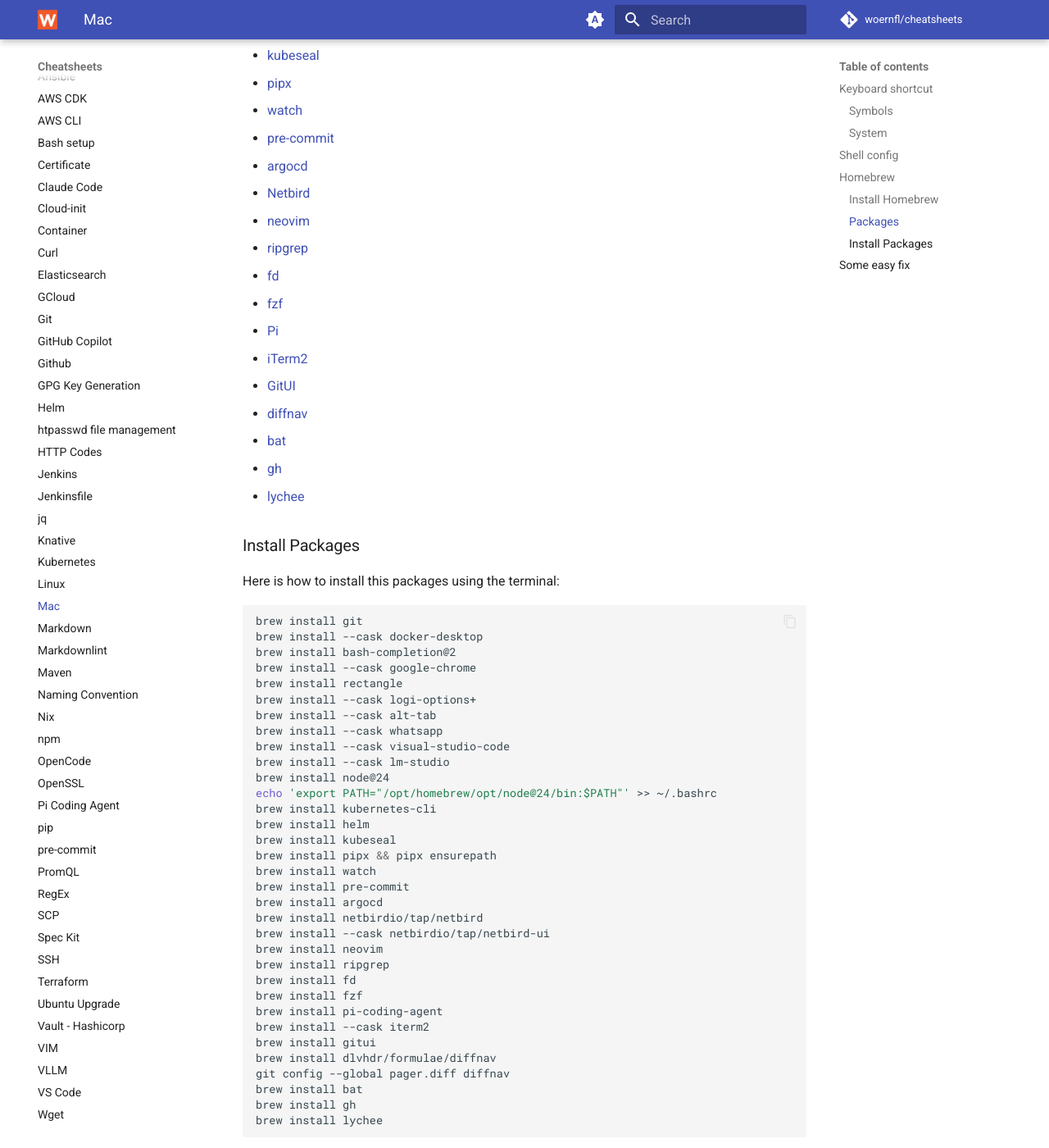
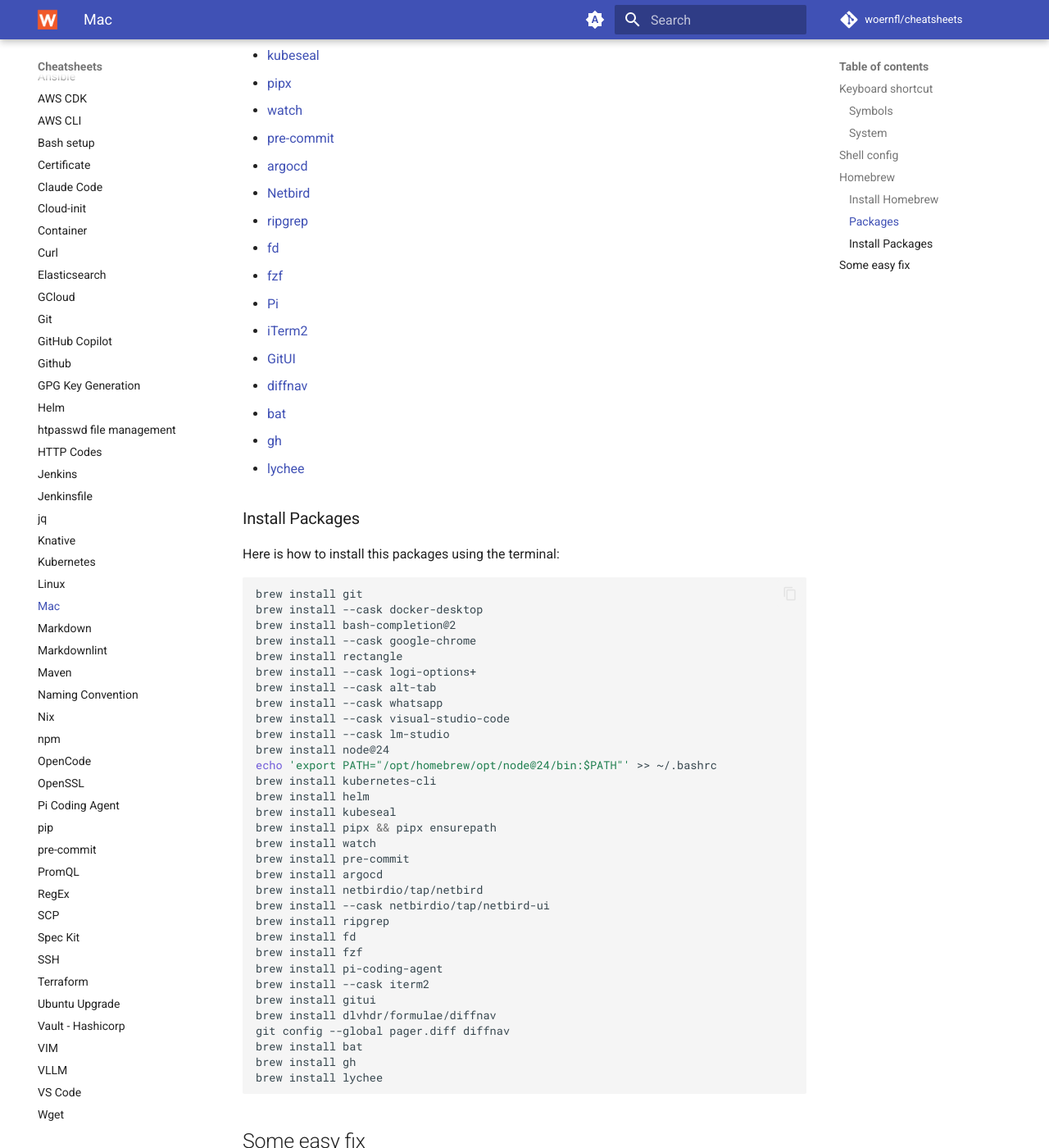
Before and after one commit to woernfl/cheatsheets, an MkDocs documentation site: the page built from docs/mac.md, in a window 1280 px wide and 1400 px high, scrolled down 2112 px. Shown: the whole window at 82% size. Built offline with MkDocs 1.6.1 and Material for MkDocs 9.7.7, drawn with Linux system fonts in a browser that asks for light colours; comment, search, counter and statistics services are not loaded.

Commit message:
Remove neovim from installation list (#444)
Removed neovim installation instructions from the documentation.

```diff
--- a/docs/mac.md
+++ b/docs/mac.md
@@ -77,7 +77,6 @@
 - [pre-commit](https://pre-commit.com/)
 - [argocd](https://argoproj.github.io/cd/)
 - [Netbird](https://docs.netbird.io/)
-- [neovim](https://neovim.io/)
 - [ripgrep](https://github.com/BurntSushi/ripgrep)
 - [fd](https://github.com/sharkdp/fd)
 - [fzf](https://junegunn.github.io/fzf/)
@@ -115,7 +114,6 @@
 brew install argocd
 brew install netbirdio/tap/netbird
 brew install --cask netbirdio/tap/netbird-ui
-brew install neovim
 brew install ripgrep
 brew install fd
 brew install fzf
```
